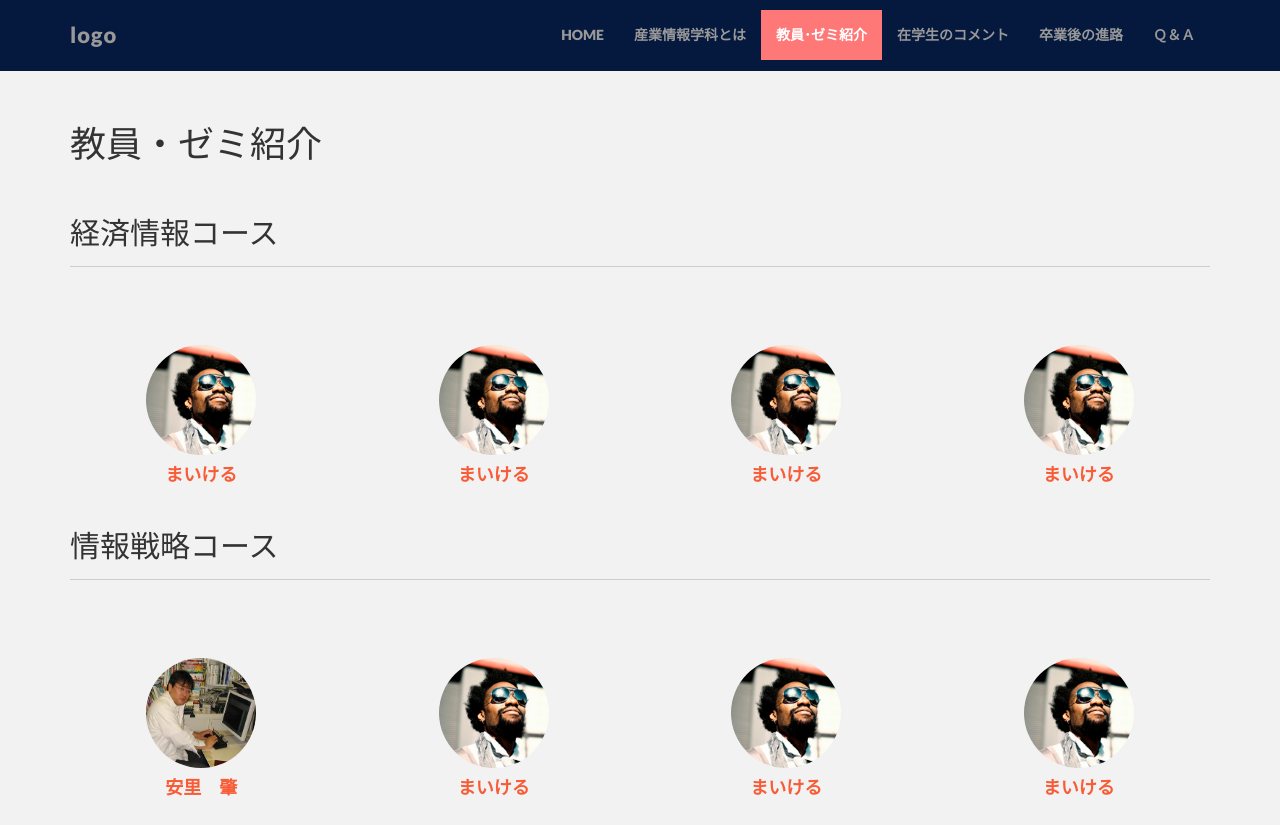
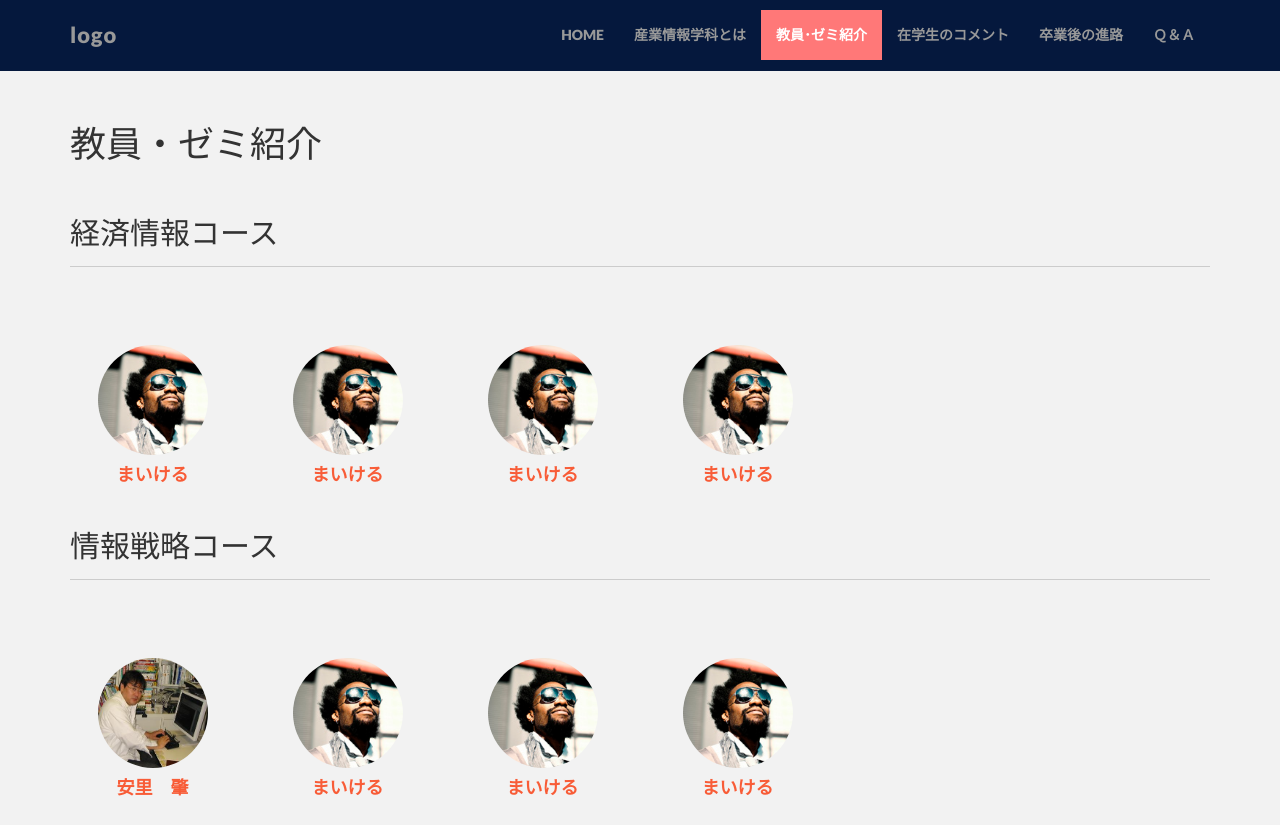
Before and after one commit to asatozemi/asatozemi.github.io, a plain HTML site: page zemi.html in a window 1280 px wide. Shown: the top 825 px of the page. Drawn offline with nearby package versions, Linux system fonts and the light colour scheme.

Commit message:
zemi.htmlwo

```diff
--- a/zemi.html
+++ b/zemi.html
@@ -57,22 +57,22 @@
 		<h2>経済情報コース</h2><hr>
 		<div class="row centered">
 			<br><br>
-			<div class="col-lg-3">
+			<div class="col-xs-12 col-sm-6 col-md-3 col-lg-2">
 				<img class="img-circle" src="assets/img/pic3.jpg" width="110" height="110" alt="">
 				<h4><a href="#">まいける</a></h4>
 			</div><!-- col-lg-3 -->
 
-			<div class="col-lg-3">
+			<div class="col-xs-12 col-sm-6 col-md-3 col-lg-2">
 				<img class="img-circle" src="assets/img/pic3.jpg" width="110" height="110" alt="">
 				<h4><a href="#">まいける</a></h4>
 			</div><!-- col-lg-3 -->
 
-			<div class="col-lg-3">
+			<div class="col-xs-12 col-sm-6 col-md-3 col-lg-2">
 				<img class="img-circle" src="assets/img/pic3.jpg" width="110" height="110" alt="">
 				<h4><a href="#">まいける</a></h4>
 			</div><!-- col-lg-3 -->
 
-			<div class="col-lg-3">
+			<div class="col-xs-12 col-sm-6 col-md-3 col-lg-2">
 				<img class="img-circle" src="assets/img/pic3.jpg" width="110" height="110" alt="">
 				<h4><a href="#">まいける</a></h4>
 			</div><!-- col-lg-3 -->
@@ -81,23 +81,22 @@
       <h2>情報戦略コース</h2><hr>
       <div class="row centered">
          <br><br>
-         <div class="col-lg-3">
+         <div class="col-xs-12 col-sm-6 col-md-3 col-lg-2">
             <a href="asato/asatozemi.html"><img class="img-circle" src="assets/img/asato.jpg" width="110" height="110" alt=""></a>
             <h4><a href="asato/asatozemi.html">安里　肇</a></h4>
-            <p></p>
          </div><!-- col-lg-3 -->
 
-         <div class="col-lg-3">
+         <div class="col-xs-12 col-sm-6 col-md-3 col-lg-2">
             <img class="img-circle" src="assets/img/pic3.jpg" width="110" height="110" alt="">
             <h4><a href="#">まいける</a></h4>
          </div><!-- col-lg-3 -->
 
-         <div class="col-lg-3">
+         <div class="col-xs-12 col-sm-6 col-md-3 col-lg-2">
             <img class="img-circle" src="assets/img/pic3.jpg" width="110" height="110" alt="">
             <h4><a href="#">まいける</a></h4>
          </div><!-- col-lg-3 -->
 
-         <div class="col-lg-3">
+         <div class="col-xs-12 col-sm-6 col-md-3 col-lg-2">
             <img class="img-circle" src="assets/img/pic3.jpg" width="110" height="110" alt="">
             <h4><a href="#">まいける</a></h4>
          </div><!-- col-lg-3 -->
```
